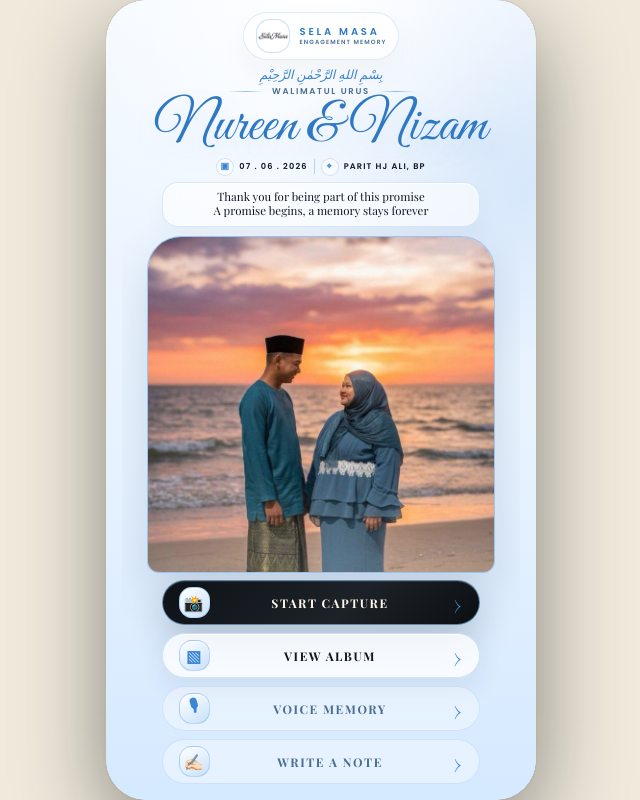
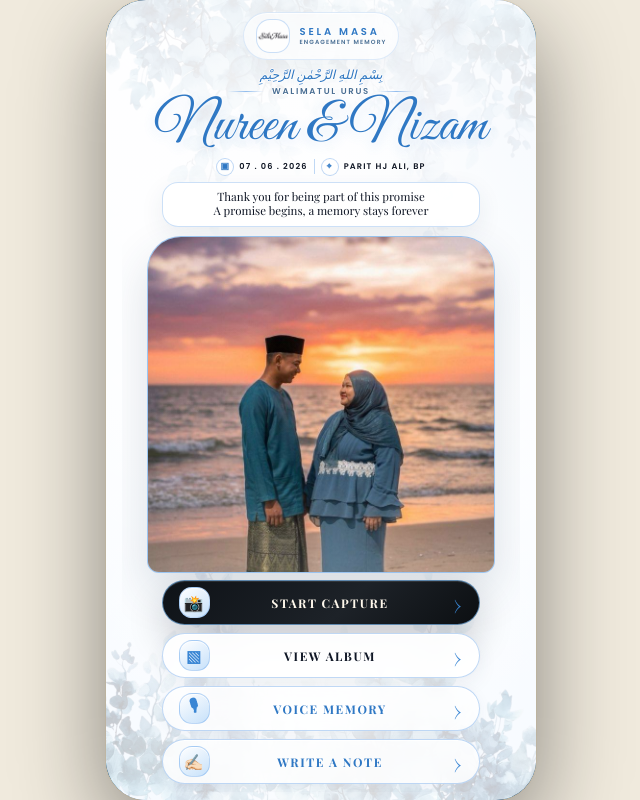
Before and after one commit to hzqfarhan/selamasa, a Next.js app: page /event/1 in a window 1280 px wide. Shown: the whole page, without its empty margins (319-959 px from the left). Built offline with nearby package versions, Linux system fonts and the light colour scheme; no server answers; the database is empty.

Commit message:
update background

```diff
--- a/src/app/globals.css
+++ b/src/app/globals.css
@@ -165,9 +165,10 @@ img, video { user-select: none; -webkit-touch-callout: none; }
   display: flex;
   flex-direction: column;
   padding: max(8px, env(safe-area-inset-top, 0px)) 16px max(8px, env(safe-area-inset-bottom, 0px));
-  background: radial-gradient(circle at 50% 0%, rgba(255,255,255,0.96), transparent 34%),
-              radial-gradient(circle at 90% 18%, rgba(74,144,226,0.18), transparent 30%),
-              linear-gradient(180deg, #f4f9ff 0%, #e6f2ff 58%, #d5e9ff 100%);
+  background: radial-gradient(circle at 50% 20%, rgba(255,255,255,0.98) 0%, rgba(255,255,255,0.85) 45%, transparent 85%),
+              radial-gradient(circle at 50% 85%, rgba(255,255,255,0.96) 0%, rgba(255,255,255,0.7) 40%, transparent 80%),
+              radial-gradient(circle at 90% 18%, rgba(74,144,226,0.25), transparent 45%),
+              url(/asset/bg.png) center/cover no-repeat;
 }
 
 .welcome-cinema-brand {
@@ -258,7 +259,8 @@ img, video { user-select: none; -webkit-touch-callout: none; }
   font-family: var(--font-playfair), serif;
   font-style: italic;
   font-size: 12.5px;
-  color: #3a86d4;
+  color: #2f78c4;
+  text-shadow: 0 1px 0 #fff, 0 -1px 0 #fff, 1px 0 0 #fff, -1px 0 0 #fff, 0px 2px 4px rgba(255, 255, 255, 0.95);
 }
 
 .welcome-cinema-kicker {
@@ -287,6 +289,7 @@ img, video { user-select: none; -webkit-touch-callout: none; }
   letter-spacing: 0.20em;
   text-transform: uppercase;
   font-weight: 800;
+  text-shadow: 0 1px 0 #fff, 0 -1px 0 #fff, 1px 0 0 #fff, -1px 0 0 #fff, 0px 2px 4px rgba(255, 255, 255, 0.95);
 }
 
 .welcome-cinema-title {
@@ -298,7 +301,7 @@ img, video { user-select: none; -webkit-touch-callout: none; }
   line-height: 0.92;
   color: #2f78c4;
   font-weight: 400;
-  text-shadow: 0 12px 28px rgba(74, 144, 226, 0.16);
+  text-shadow: 0px 0px 8px rgba(255, 255, 255, 0.95), 0px 0px 3px rgba(255, 255, 255, 0.9), 0 4px 12px rgba(74, 144, 226, 0.2);
 }
 
 .welcome-cinema-meta {
@@ -314,6 +317,7 @@ img, video { user-select: none; -webkit-touch-callout: none; }
   text-transform: uppercase;
   color: #101726;
   margin-bottom: 6px;
+  text-shadow: 0 1px 0 #fff, 0 -1px 0 #fff, 1px 0 0 #fff, -1px 0 0 #fff, 0px 2px 4px rgba(255, 255, 255, 0.95);
 }
 
 .welcome-cinema-meta span {
@@ -328,10 +332,10 @@ img, video { user-select: none; -webkit-touch-callout: none; }
   display: inline-grid;
   place-items: center;
   border-radius: 50%;
-  color: #3a86d4;
+  color: #2f78c4;
   font-size: 9px;
-  background: rgba(255, 255, 255, 0.62);
-  border: 1px solid rgba(74, 144, 226, 0.24);
+  background: rgba(255, 255, 255, 0.88);
+  border: 1px solid rgba(74, 144, 226, 0.35);
 }
 
 .welcome-cinema-meta i {
@@ -346,15 +350,15 @@ img, video { user-select: none; -webkit-touch-callout: none; }
   margin: 0 auto 2px;
   padding: 7px 12px;
   border-radius: 16px;
-  background: rgba(255, 255, 255, 0.62);
-  border: 1px solid rgba(74, 144, 226, 0.18);
+  background: rgba(255, 255, 255, 0.88);
+  border: 1px solid rgba(74, 144, 226, 0.28);
   color: #101726;
   font-family: var(--font-playfair), serif;
   font-size: 11.5px;
   line-height: 1.27;
-  box-shadow: inset 0 1px 0 rgba(255, 255, 255, 0.78), 0 10px 22px rgba(42, 68, 95, 0.04);
-  backdrop-filter: blur(10px);
-  -webkit-backdrop-filter: blur(10px);
+  box-shadow: inset 0 1px 0 rgba(255, 255, 255, 0.78), 0 8px 24px rgba(42, 68, 95, 0.08);
+  backdrop-filter: blur(20px);
+  -webkit-backdrop-filter: blur(20px);
 }
 
 .welcome-cinema-photo {
@@ -461,16 +465,21 @@ img, video { user-select: none; -webkit-touch-callout: none; }
 }
 
 .welcome-cinema-btn.soft {
-  background: rgba(255, 255, 255, 0.78);
+  background: rgba(255, 255, 255, 0.92);
   color: #101726;
-  border: 1px solid rgba(74, 144, 226, 0.22);
-  box-shadow: 0 12px 26px rgba(42,68,95,0.09), inset 0 1px 0 rgba(255,255,255,0.76);
+  border: 1px solid rgba(74, 144, 226, 0.35);
+  backdrop-filter: blur(12px);
+  -webkit-backdrop-filter: blur(12px);
+  box-shadow: 0 6px 20px rgba(42,68,95,0.08), inset 0 1px 0 rgba(255,255,255,0.9);
 }
 
 .welcome-cinema-btn.ghost {
-  background: rgba(255, 255, 255, 0.38);
-  color: #4a6f94;
-  border: 1px solid rgba(74, 144, 226, 0.16);
+  background: rgba(255, 255, 255, 0.82);
+  color: #2f78c4;
+  border: 1px solid rgba(74, 144, 226, 0.35);
+  backdrop-filter: blur(12px);
+  -webkit-backdrop-filter: blur(12px);
+  box-shadow: 0 4px 15px rgba(42, 68, 95, 0.05), inset 0 1px 0 rgba(255,255,255,0.8);
 }
 
 
--- a/src/components/WelcomeScreen.tsx
+++ b/src/components/WelcomeScreen.tsx
@@ -18,7 +18,7 @@ export default function WelcomeScreen({ onStartCapture, onViewAlbum, onVoiceMemo
   useEffect(() => { setMounted(true) }, [])
 
   return (
-    <div className="screen" style={{ background: '#f8f1e8', overflow: 'hidden' }}>
+    <div className="screen" style={{ background: 'url(/asset/bg.png) center/cover no-repeat', overflow: 'hidden' }}>
       <div className="welcome-cinema-page">
 
         {/* Brand capsule */}
```
Also changed, not shown: public/asset/bg.png (added).
